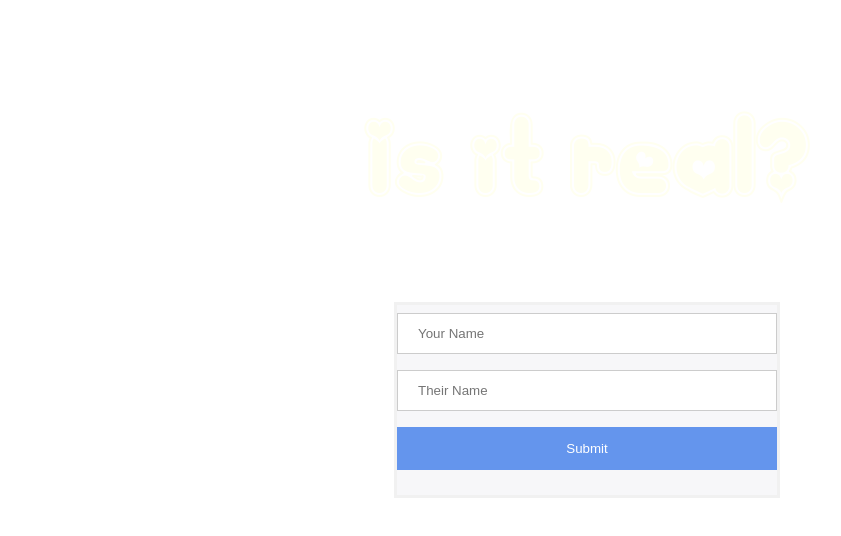
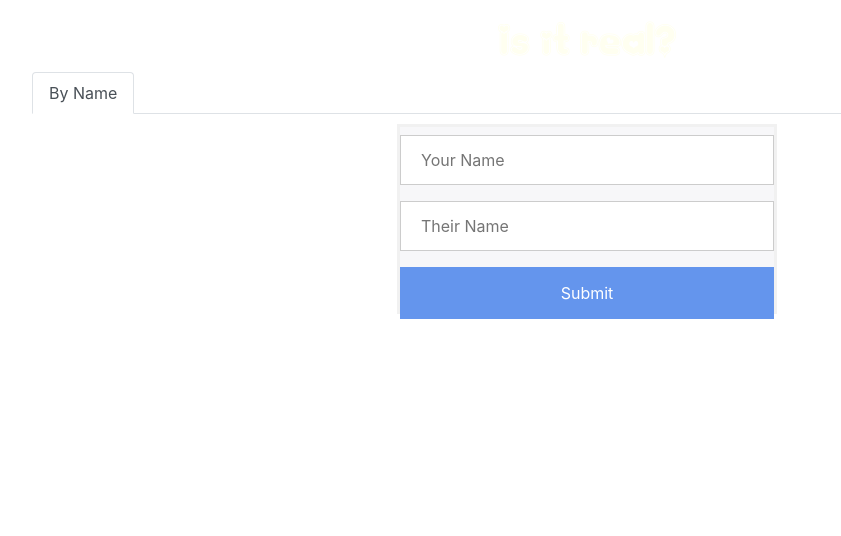
Before and after one commit to thereactgirl/IsItReal, a React app: page / in a window 1280 px wide. Shown: the top 536 px of the page, without its empty margins (53-894 px from the left). Built offline with nearby package versions, Linux system fonts and the light colour scheme; the HTML template or start-up script is replaced by a standard one.

Commit message:
bootstrap works

```diff
--- /dev/null
+++ b/client/src/components/App.css
@@ -0,0 +1,40 @@
+
+.container {
+  padding: 16px;
+}
+.lovebirds {
+  display: flex;
+  justify-content: center;
+}
+p {
+  font-family: Kinkie-Zpwm;
+  color: #fffff0;
+  font-size: 40px;
+  margin: 5px 5px;
+}
+
+
+.results {
+  width: 380px;
+  margin: 0 auto;
+  text-align: center;
+}
+/* Inactive tab */
+.tabs > a {
+  color: red;
+}
+.tabs > a:hover {
+  background-color: pink;
+}
+
+/* Active tab */
+.tabs> a,
+.tabs> a:hover,
+.tabs> a:focus {
+  color: white;
+}
+
+/* Disabled tab */
+.tabs> a {
+  color: white;
+}
--- a/client/src/components/App.jsx
+++ b/client/src/components/App.jsx
@@ -2,6 +2,12 @@ import React from 'react';
 import axios from 'axios';
 import Form from './Form.jsx';
 import Results from './Results.jsx';
+import Tabs from 'react-bootstrap/Tabs';
+import Tab from 'react-bootstrap/Tab';
+import Button from 'react-bootstrap/Button';
+import './App.css';
+import 'bootstrap/dist/css/bootstrap.min.css';
+
 
 class App extends React.Component {
   constructor(props) {
@@ -58,6 +64,9 @@ class App extends React.Component {
         <header className="App-header">
           <h1> Is it real? </h1>
         </header>
+        <Tabs className='tabs' defaultActiveKey="byName">
+          <Tab  eventKey="byName" title="By Name" >
+
             <Form
               onSubmit={this.onSubmit}
               onChange={this.onChange}
@@ -65,10 +74,18 @@ class App extends React.Component {
               lastName={this.state.lastName}
             />
             <div className="lovebirds">
-          {this.state.yourName && <p> { this.state.yourName } </p> }
-          { this.state.theirName && <p> & { this.state.theirName } </p> }
+              {this.state.yourName && <p> {this.state.yourName} </p>}
+              {this.state.theirName && <p> & {this.state.theirName} </p>}
             </div>
-        {this.state.result && <Results result={this.state.result} percentage={this.state.percentage} handleClick={this.handleClick}/>}
+            {this.state.result && <Results result={this.state.result} percentage={this.state.percentage} handleClick={this.handleClick} />}
+          </Tab>
+          <Tab eventKey="byZodiac" title="byZodiac">
+            <div>
+              zodiac
+            </div>
+          </Tab>
+        </Tabs>
+
 
       </div>
     )
--- a/client/src/index.css
+++ b/client/src/index.css
@@ -47,24 +47,3 @@ button {
 button:hover {
   opacity: 0.8;
 }
-
-.container {
-  padding: 16px;
-}
-.lovebirds {
-  display: flex;
-  justify-content: center;
-}
-p {
-  font-family: Kinkie-Zpwm;
-  color: #fffff0;
-  font-size: 40px;
-  margin: 5px 5px;
-}
-
-
-.results {
-  width: 380px;
-  margin: 0 auto;
-  text-align: center;
-}
--- a/package.json
+++ b/package.json
@@ -12,10 +12,13 @@
   "license": "UNLICENSED",
   "dependencies": {
     "axios": "^0.21.1",
+    "bootstrap": "^4.6.0",
     "dotenv": "^9.0.2",
     "express": "^4.17.1",
     "nodemon": "^2.0.7",
+    "npm": "^7.13.0",
     "react": "^17.0.2",
+    "react-bootstrap": "^1.6.0",
     "react-dom": "^17.0.2"
   },
   "devDependencies": {
```
Also changed, not shown: 2 other files (tests, documents, lock files or other folders). Lines whose indentation alone changed are shown as unchanged.
